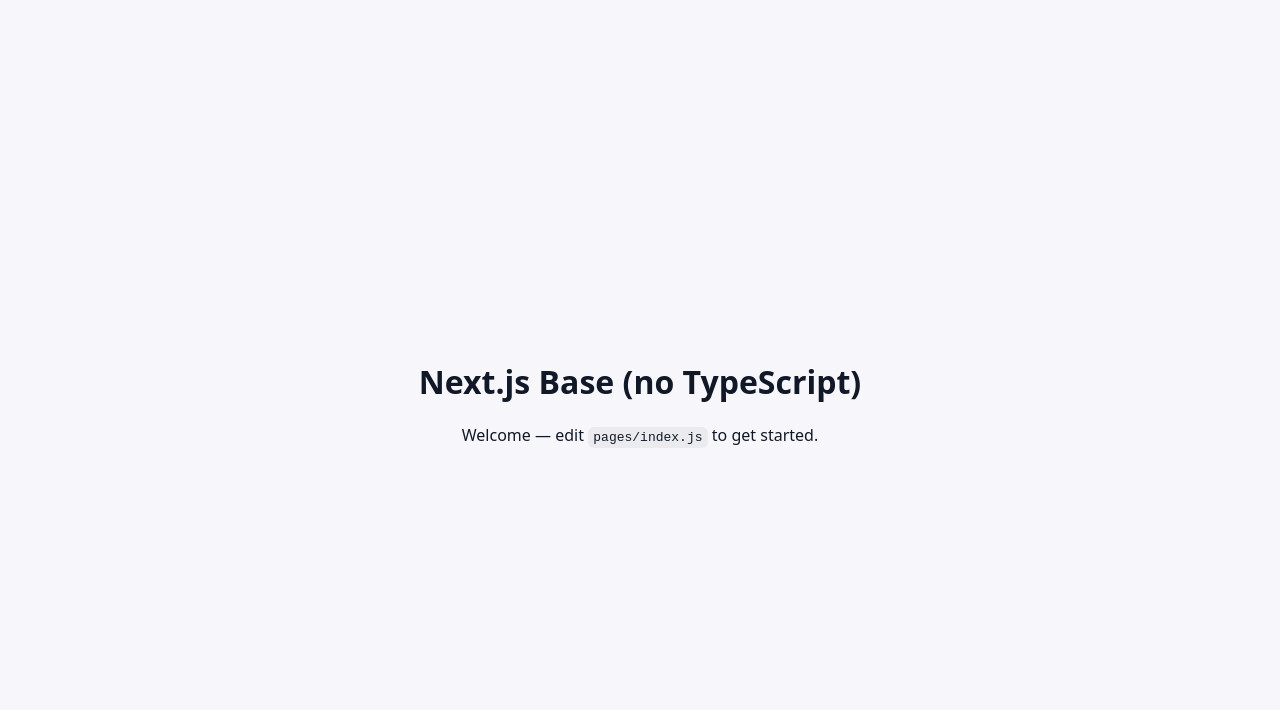
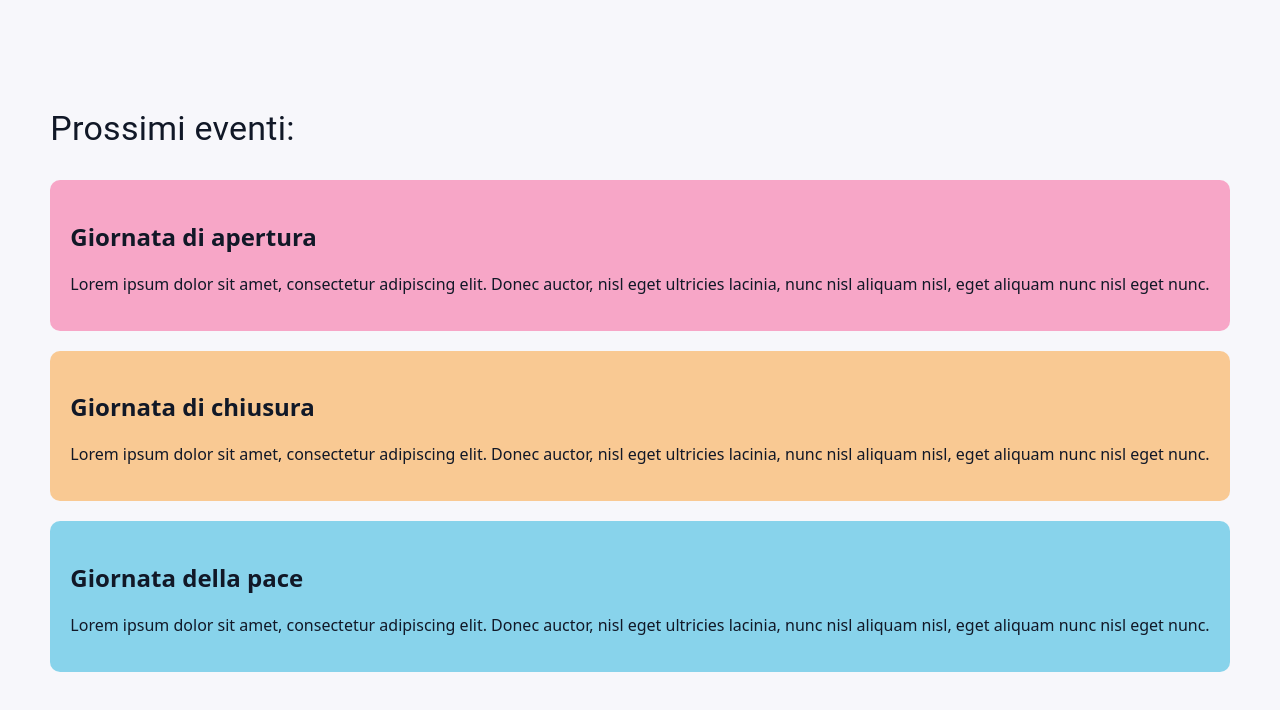
Before and after one commit to dottorbarbone/Back-Front-End, a Next.js app: page / in a window 1280 px wide. Shown: the top 710 px of the page. Built offline with nearby package versions, Linux system fonts and the light colour scheme.

Commit message:
modello con back end

```diff
--- a/pages/api/items.js
+++ b/pages/api/items.js
@@ -1,40 +1,26 @@
-let items = [
-  { id: 1, text: 'Item di esempio' }
-]
-let nextId = 2
+const { Description } = require("@mui/icons-material");
+
+let cards = [
+  {
+    id: 1,
+    title: "Giornata di apertura",
+    description: "Lorem ipsum dolor sit amet, consectetur adipiscing elit. Donec auctor, nisl eget ultricies lacinia, nunc nisl aliquam nisl, eget aliquam nunc nisl eget nunc.",
+    backgroundColor: "#f650907c",
+  },
+  {
+    id: 2,
+    title: "Giornata di chiusura",
+    description: "Lorem ipsum dolor sit amet, consectetur adipiscing elit. Donec auctor, nisl eget ultricies lacinia, nunc nisl aliquam nisl, eget aliquam nunc nisl eget nunc.",
+    backgroundColor: "#fb9b2c80",
+  },
+    {
+    id: 3,
+    title: "Giornata della pace",
+    description: "Lorem ipsum dolor sit amet, consectetur adipiscing elit. Donec auctor, nisl eget ultricies lacinia, nunc nisl aliquam nisl, eget aliquam nunc nisl eget nunc.",
+    backgroundColor: "#34b8e090",
+  },
+];
 
 export default function handler(req, res) {
-  const { method } = req
-
-  if (method === 'GET') {
-    res.status(200).json(items)
-    return
-  }
-
-  if (method === 'POST') {
-    const { text } = req.body || {}
-    if (!text) {
-      res.status(400).json({ error: 'Campo "text" richiesto' })
-      return
-    }
-    const item = { id: nextId++, text }
-    items.push(item)
-    res.status(201).json(item)
-    return
-  }
-
-  if (method === 'DELETE') {
-    const { id } = req.query || {}
-    const numId = parseInt(id, 10)
-    if (!numId) {
-      res.status(400).json({ error: 'Query param "id" richiesto' })
-      return
-    }
-    items = items.filter((i) => i.id !== numId)
-    res.status(200).json({ ok: true })
-    return
-  }
-
-  res.setHeader('Allow', ['GET', 'POST', 'DELETE'])
-  res.status(405).end(`Method ${method} Not Allowed`)
+  res.status(200).json(cards);
 }
--- /dev/null
+++ b/pages/card.js
@@ -0,0 +1,35 @@
+import { useEffect, useState } from "react";
+import { Typography } from "@mui/material";
+export default function CardsPage() {
+  const [cards, setCards] = useState([]);
+
+  useEffect(() => {
+    fetch("/api/items")
+      .then((res) => res.json())
+      .then((data) => setCards(data))
+      .catch((err) => console.error(err));
+  }, []);
+
+  return (
+    <div style={{ padding: "40px" }}>
+      <Typography variant="h4" component="h1" textAlign={"left"} marginBottom={"30px"}>
+        Prossimi eventi:
+      </Typography>
+
+      {cards.map((card) => (
+        <div
+          key={card.id}
+          style={{
+            backgroundColor: card.backgroundColor,
+            padding: "20px",
+            marginBottom: "20px",
+            borderRadius: "10px",
+          }}
+        >
+          <h2>{card.title}</h2>
+          <p>{card.description}</p>
+        </div>
+      ))}
+    </div>
+  );
+}
--- a/pages/index.js
+++ b/pages/index.js
@@ -1,3 +1,5 @@
+import CardsPage from "./card"
+
 export default function Home() {
   return (
     <main style={{
@@ -7,9 +9,8 @@
       height: '100vh',
       fontFamily: 'system-ui, -apple-system, Segoe UI, Roboto, sans-serif'
     }}>
-      <div style={{textAlign: 'center'}}>
-        <h1>Next.js Base (no TypeScript)</h1>
-        <p>Welcome — edit <code>pages/index.js</code> to get started.</p>
+      <div>
+       <CardsPage />
       </div>
     </main>
   )
```
